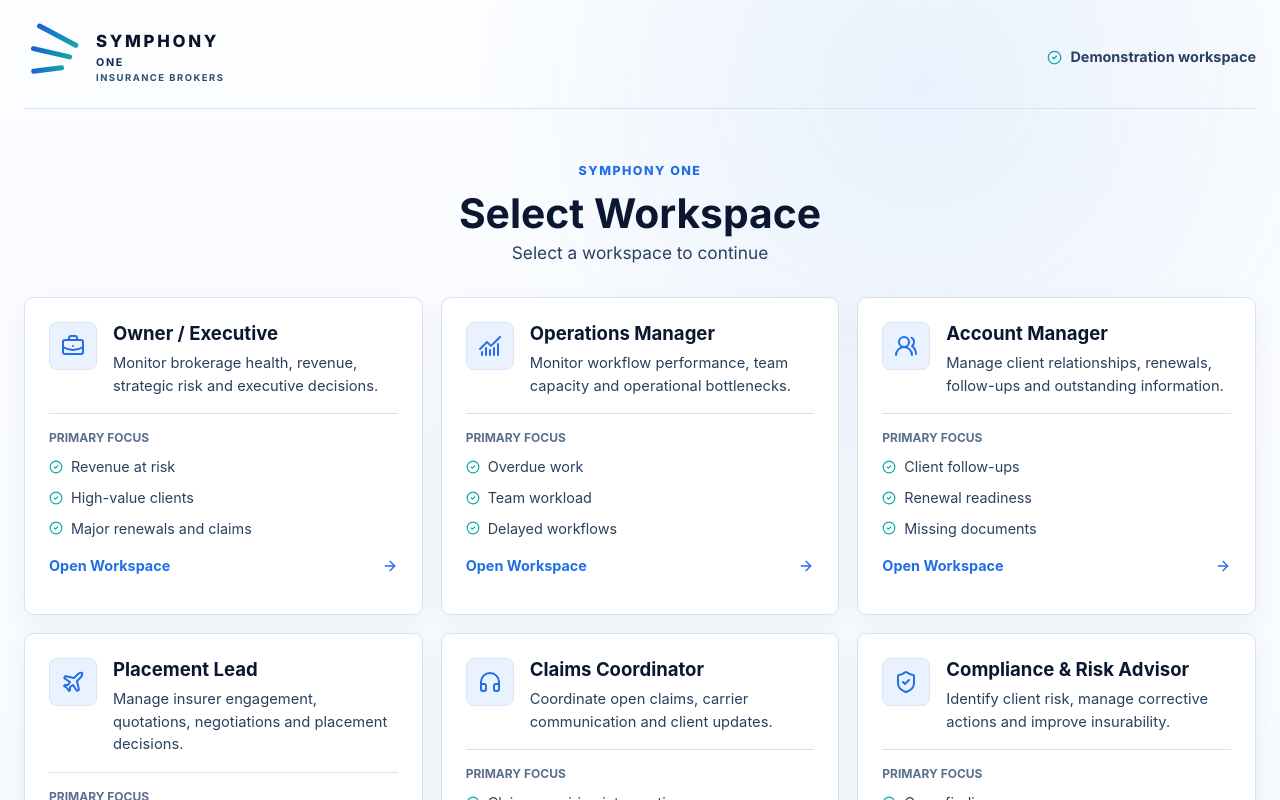
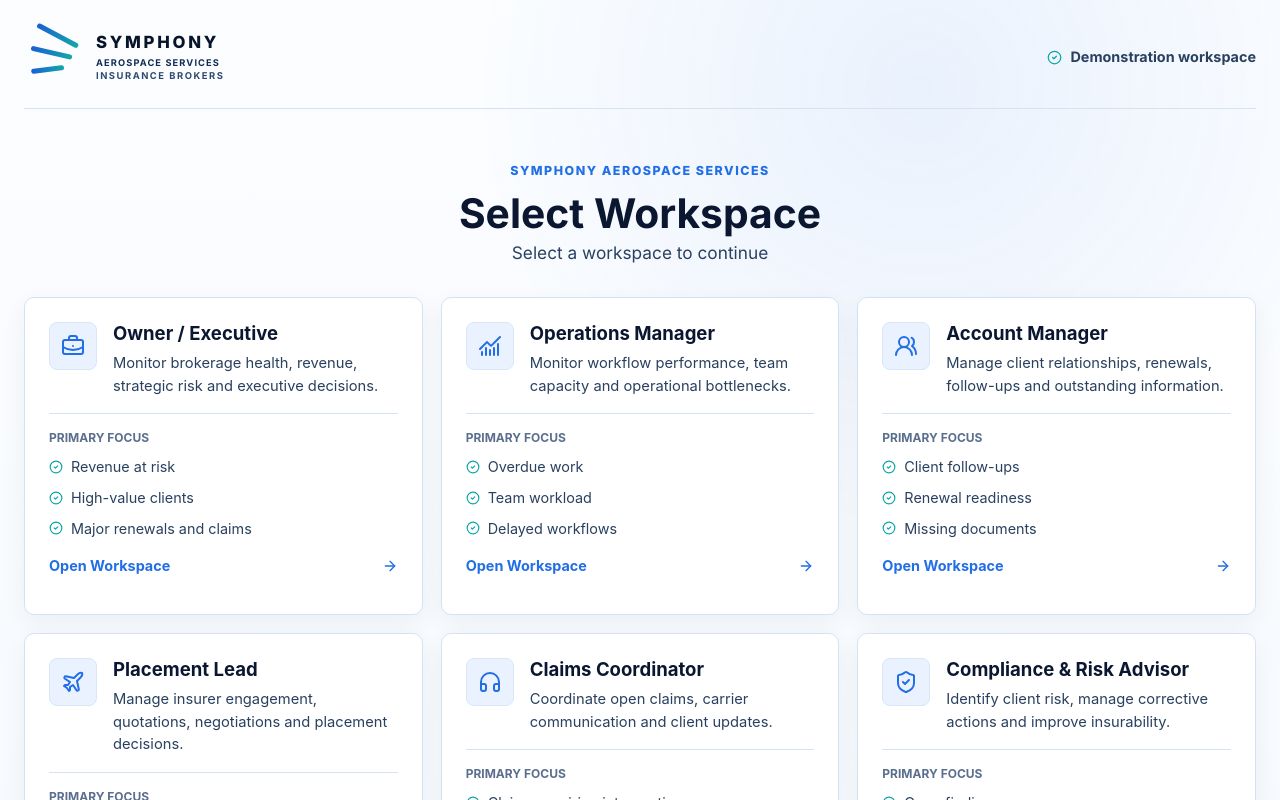
Before and after one commit to imtiazindia/SymphonyInsurance, a React (Vite) app: page /select-role in a window 1280 px wide. Shown: the top 800 px of the page. Built offline with nearby package versions, Linux system fonts and the light colour scheme.

Commit message:
Update brand to Aerospace Services

```diff
--- a/index.html
+++ b/index.html
@@ -5,9 +5,9 @@
     <meta name="viewport" content="width=device-width, initial-scale=1.0" />
     <meta
       name="description"
-      content="Symphony One Insurance Brokers aviation insurance brokerage platform"
+      content="Symphony Aerospace Services Insurance Brokers aviation insurance brokerage platform"
     />
-    <title>Symphony One Insurance Brokers</title>
+    <title>Symphony Aerospace Services Insurance Brokers</title>
   </head>
   <body>
     <div id="root"></div>
--- a/src/components/SymphonyBrand.jsx
+++ b/src/components/SymphonyBrand.jsx
@@ -1,6 +1,6 @@
 export function SymphonyBrand({ compact = false }) {
   return (
-    <div className={compact ? 'brand brand--compact' : 'brand'} aria-label="Symphony One Insurance Brokers">
+    <div className={compact ? 'brand brand--compact' : 'brand'} aria-label="Symphony Aerospace Services Insurance Brokers">
       <span className="brand__mark" aria-hidden="true">
         <i />
         <i />
@@ -8,7 +8,7 @@ export function SymphonyBrand({ compact = false }) {
       </span>
       <div className="brand__copy">
         <strong>SYMPHONY</strong>
-        <span>ONE</span>
+        <span>AEROSPACE SERVICES</span>
         <em>INSURANCE BROKERS</em>
       </div>
     </div>
--- a/src/pages/PlatformAdministrationWorkspace.jsx
+++ b/src/pages/PlatformAdministrationWorkspace.jsx
@@ -97,7 +97,7 @@ const roleDefinitions = [
 ];
 
 const businessSettings = [
-  ['Business Name', 'Symphony One Insurance Brokers', 'Brand used across workspace headers'],
+  ['Business Name', 'Symphony Aerospace Services Insurance Brokers', 'Brand used across workspace headers'],
   ['Office Locations', 'Dallas, Seattle, Teterboro, Van Nuys, Miami', 'Used for regional reporting'],
   ['Business Calendar', 'US aviation brokerage calendar', 'Controls workflow date logic'],
   ['Working Days', 'Monday to Friday', 'Used for task and SLA calculations'],
--- a/src/pages/RoleSelectionPage.jsx
+++ b/src/pages/RoleSelectionPage.jsx
@@ -24,7 +24,7 @@ export function RoleSelectionPage() {
       </header>
 
       <section className="role-selection-page__intro">
-        <span>SYMPHONY ONE</span>
+        <span>SYMPHONY AEROSPACE SERVICES</span>
         <h1>Select Workspace</h1>
         <p>Select a workspace to continue</p>
       </section>
```
Also changed, not shown: src/styles.css, 1 other file (tests, documents, lock files or other folders).
